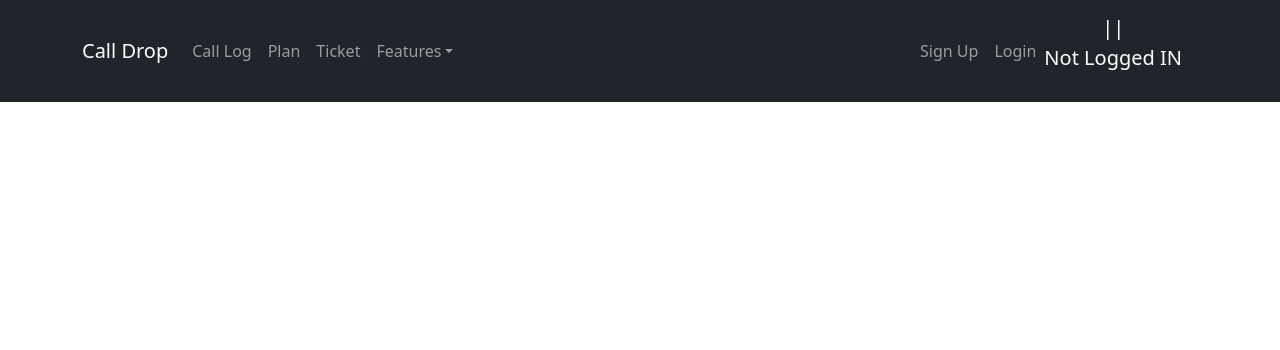
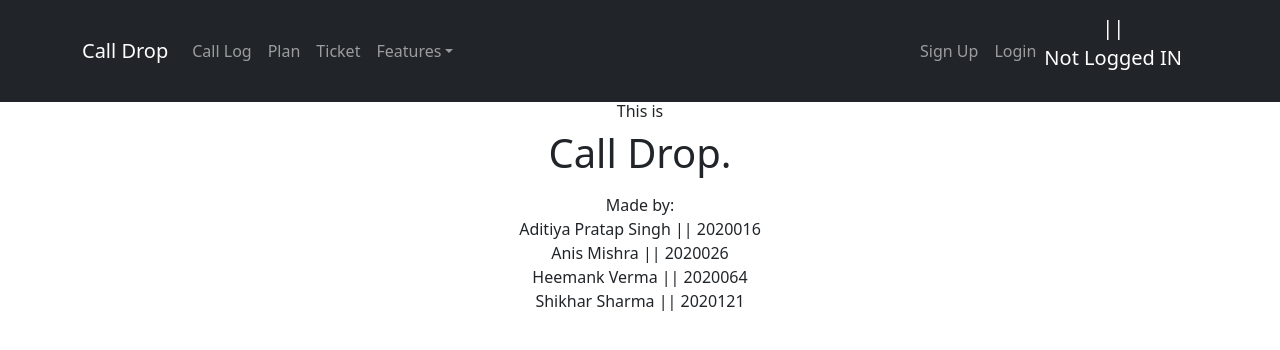
Before and after one commit to call-drop/frontend, a React (Create React App) app: page / in a window 1280 px wide. Shown: the top 350 px of the page. Built offline with nearby package versions, Linux system fonts and the light colour scheme.

Commit message:
home page

```diff
--- a/src/components/home.js
+++ b/src/components/home.js
@@ -1,4 +1,4 @@
-import React from 'react';
+import React from "react";
 import CustomNav from "./navbar";
 
 export default class Home extends React.Component {
@@ -6,6 +6,21 @@ export default class Home extends React.Component {
     return (
       <div>
         <CustomNav />
+        <p>
+          <h6>This is</h6>
+          <h1>Call Drop.</h1>
+        </p>
+        <p>
+          Made by:
+          <br />
+          Aditiya Pratap Singh || 2020016
+          <br />
+          Anis Mishra || 2020026
+          <br />
+          Heemank Verma || 2020064
+          <br />
+          Shikhar Sharma || 2020121
+        </p>
       </div>
     );
   }
```
Lines whose indentation alone changed are shown as unchanged.
